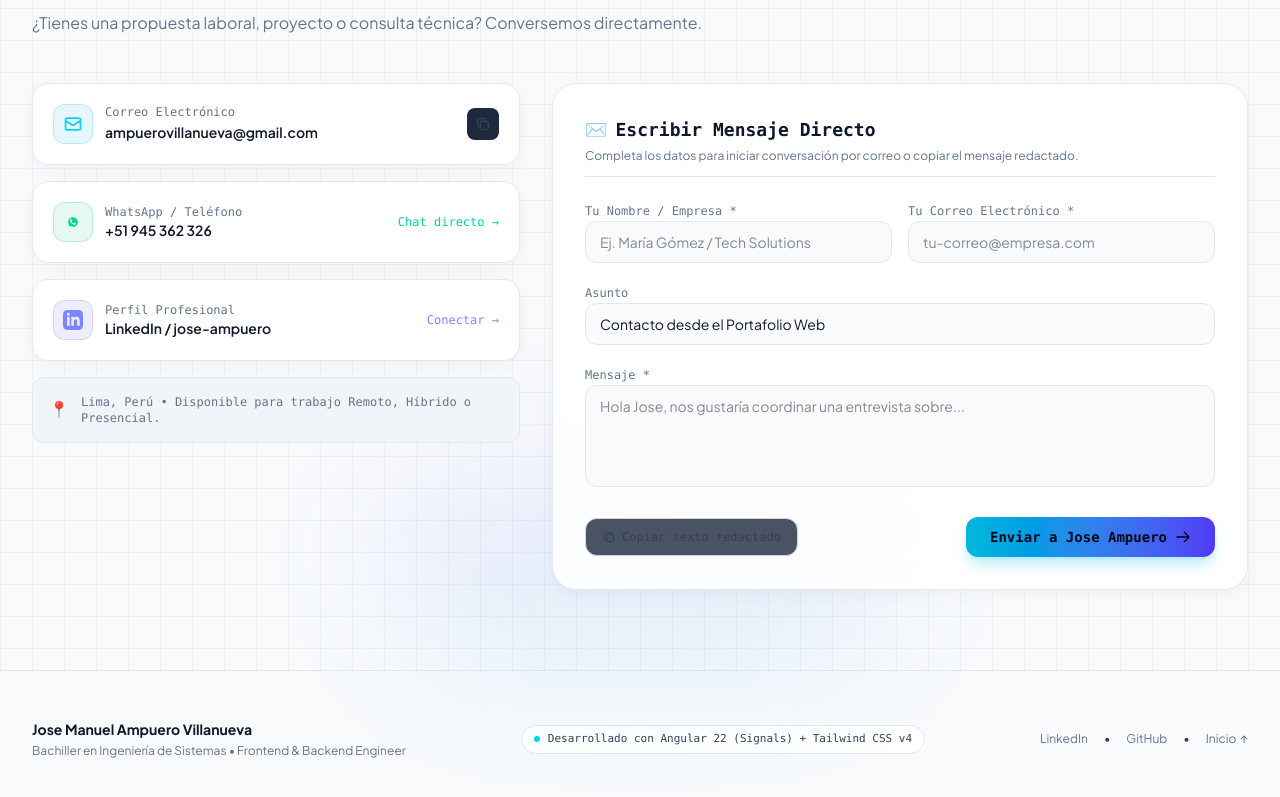
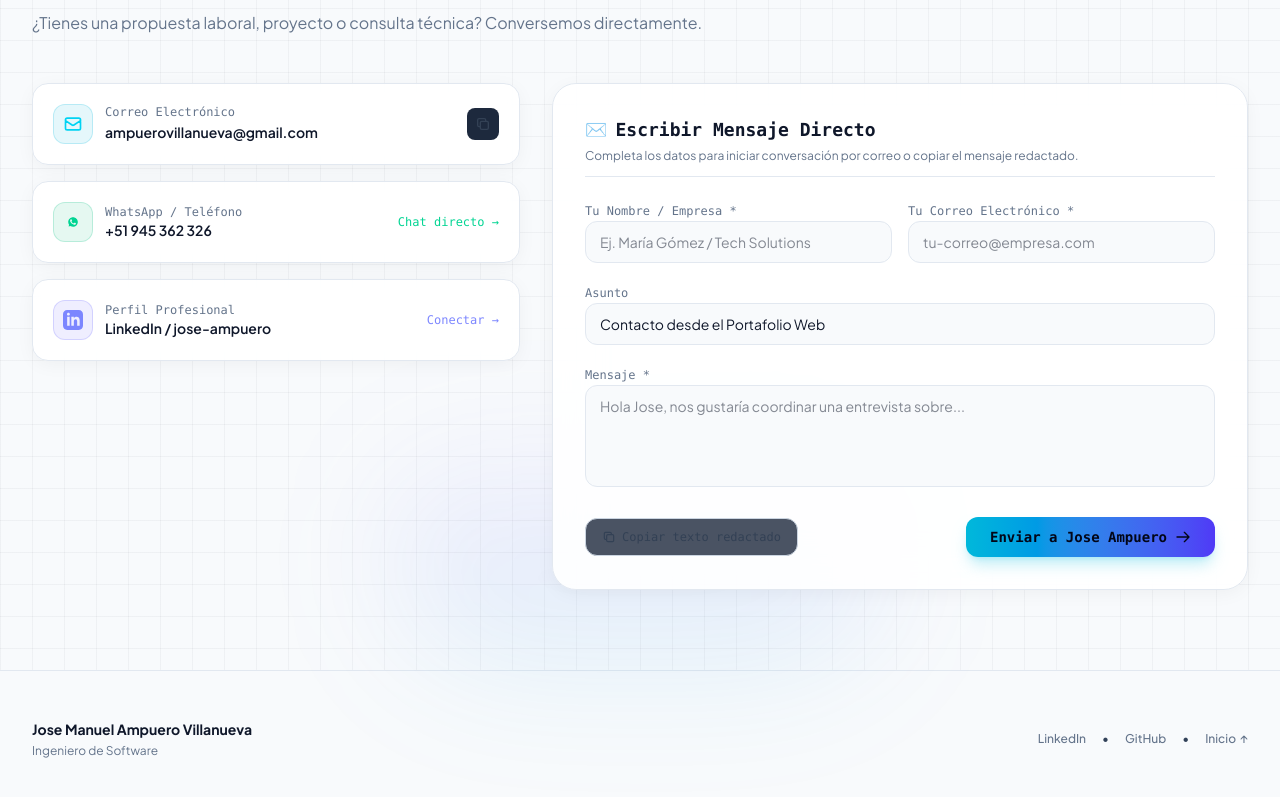
Before and after one commit to CodeZilla26/Portafolio-Ampuero-Jose, an Angular app: page / in a window 1280 px wide. Shown: the part 5336-6133 px from the top of the page. Built offline with nearby package versions, Linux system fonts and the light colour scheme.

Commit message:
refactor(contact, footer): remove location badge from contact and framework badge from footer

```diff
--- a/src/app/components/contact/contact.component.ts
+++ b/src/app/components/contact/contact.component.ts
@@ -109,12 +109,6 @@
                 Conectar →
               </span>
             </a>
-
-            <!-- Location Badge -->
-            <div class="p-4 rounded-xl bg-slate-950/60 border border-slate-800 text-xs font-mono text-slate-400 flex items-center gap-3">
-              <span class="text-base">📍</span>
-              <span>Lima, Perú • Disponible para trabajo Remoto, Híbrido o Presencial.</span>
-            </div>
 
           </div>
 
--- a/src/app/components/footer/footer.component.ts
+++ b/src/app/components/footer/footer.component.ts
@@ -9,26 +9,20 @@
   imports: [CommonModule],
   template: `
     <footer class="py-12 border-t border-slate-800/80 bg-slate-950 text-slate-400 text-xs">
-      <div class="max-w-7xl mx-auto px-4 sm:px-6 lg:px-8 flex flex-col md:flex-row items-center justify-between gap-6">
+      <div class="max-w-7xl mx-auto px-4 sm:px-6 lg:px-8 flex flex-col sm:flex-row items-center justify-between gap-6">
 
         <!-- Left: Branding & Role -->
-        <div class="space-y-1 text-center md:text-left">
+        <div class="space-y-1 text-center sm:text-left">
           <div class="font-bold text-white text-sm">
             {{ info.fullName }}
           </div>
           <p class="text-slate-400">
-            Bachiller en Ingeniería de Sistemas • Frontend & Backend Engineer
+            Ingeniero de Software
           </p>
         </div>
 
-        <!-- Center: Technology Built-With Badge -->
-        <div class="flex items-center gap-2 font-mono text-[11px] px-3 py-1.5 rounded-full bg-slate-900 border border-slate-800 text-slate-300">
-          <span class="w-1.5 h-1.5 rounded-full bg-cyan-400"></span>
-          <span>Desarrollado con Angular 22 (Signals) + Tailwind CSS v4</span>
-        </div>
-
         <!-- Right: Links & Back to Top -->
-        <div class="flex items-center gap-4">
+        <div class="flex items-center gap-4 font-medium">
           <a [href]="info.linkedinUrl" target="_blank" rel="noopener noreferrer" class="hover:text-cyan-400 transition-colors">
             LinkedIn
           </a>
```
